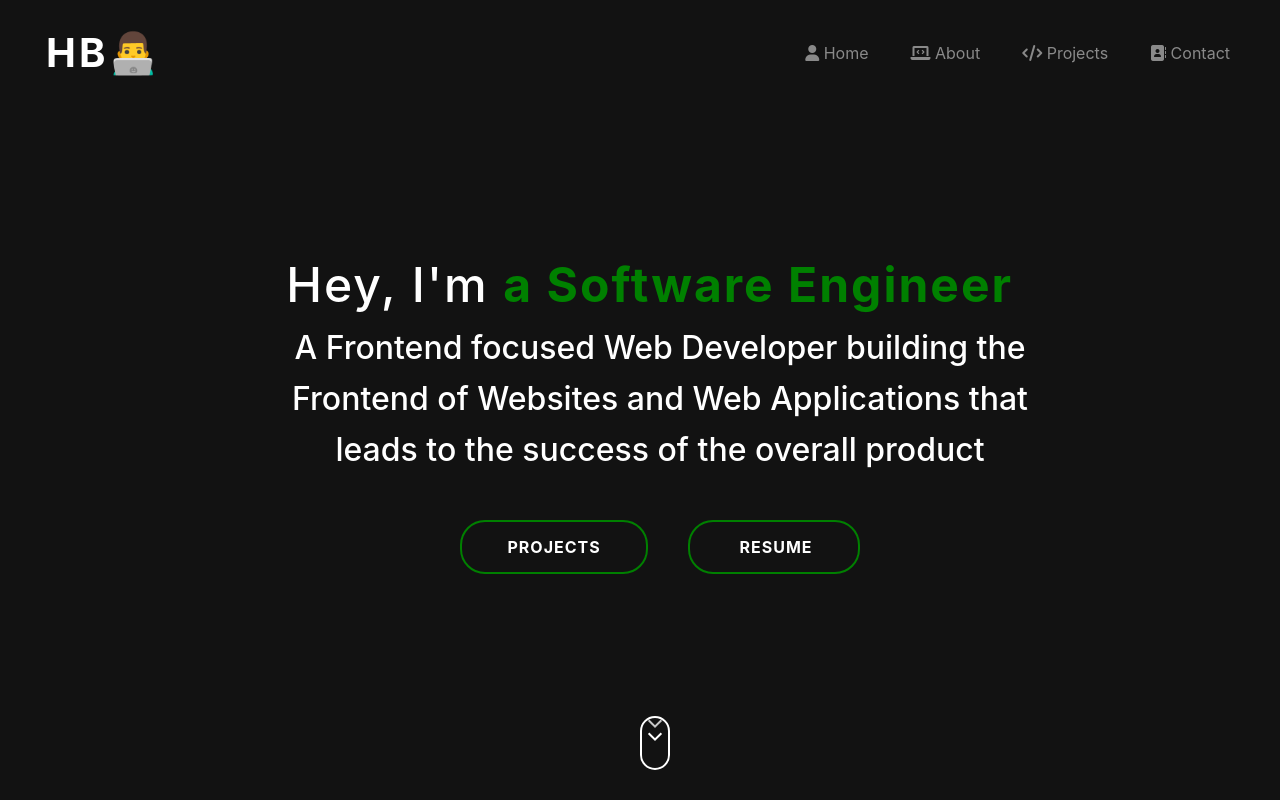
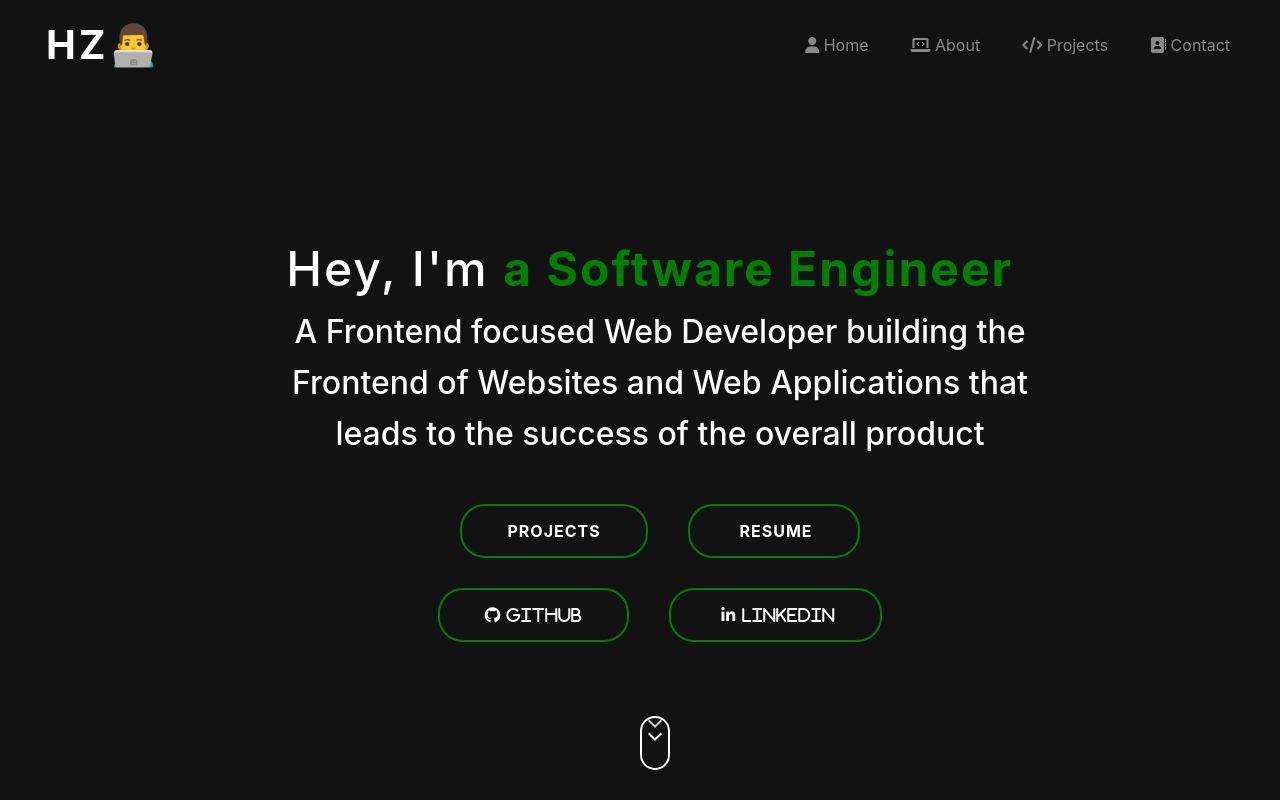
Before and after one commit to hamzazaka/Hamza-Portfolio, a React (Create React App) app in the folder portfolio-app/: page / in a window 1280 px wide. Shown: the top 800 px of the page. Built offline with nearby package versions, Linux system fonts and the light colour scheme.

Commit message:
changes are done on the files

```diff
--- a/portfolio-app/package.json
+++ b/portfolio-app/package.json
@@ -9,6 +9,7 @@
     "react": "^17.0.2",
     "react-dom": "^17.0.2",
     "react-scripts": "4.0.3",
+    "react-scroll": "^1.8.4",
     "react-typical": "^0.1.3",
     "web-vitals": "^1.0.1"
   },
--- a/portfolio-app/src/App.css
+++ b/portfolio-app/src/App.css
@@ -16,7 +16,8 @@
 } */
 
 .menu1{
-    margin-top: 10px;
+    padding-top: 10px;
+    background-color: #121212;
 }
 /* .logo{
     font-size: 30px;
@@ -52,14 +53,14 @@
 /* trying */
 
 .logo::before{
-    content: 'HB👨‍💻';
+    content: 'HZ👨‍💻';
     font-size: 40px;
     margin-left: 30px;
     font-weight: 700;
     letter-spacing: 3px;
 }
 .logo:hover::before{
-    content: 'HB👨‍💻';
+    content: 'HZ👨‍💻';
     color: green;
     transition: all 1s ease-in-out;
   transform: scaleX(1);
@@ -69,6 +70,7 @@
 .navii li a{
     margin-right: 26px;
     font-weight: 400;
+    font-size: 16px;
 
      /* position:relative;
   text-decoration:none;
@@ -124,9 +126,9 @@
 
 .heading1{
     /* background-color: red; */
-    padding-top: 90px;
+    padding-top: 170px;
     padding-left: 40px;
-    height: 90vh;
+    height: 100vh;
     /* background-image: linear-gradient(rgba(0,0,0,0.75),rgba(0,0,0,0.75)) */
 
 }
@@ -174,7 +176,7 @@
   border: 2px solid green;
   font-size: 27px; */
 
-  width: 200px;
+  width: 100px;
   padding: 15px 45px;
   text-align: center;
   margin: 20px 20px;
@@ -574,3 +576,15 @@
   font-weight: 600;
   font-size: 15px;
 }
+
+/* ////////////// Social Contact */
+
+.social-contact{
+  text-align: center;
+  margin-top: 50px;
+}
+.social-contact a i{
+  font-size: 38px;
+  padding-right: 90px;
+
+}
--- a/portfolio-app/src/App.js
+++ b/portfolio-app/src/App.js
@@ -1,4 +1,3 @@
-import logo from './logo.svg';
 import './App.css';
 import Navbar from './components/Navbar';
 import Header from './components/Header';
--- a/portfolio-app/src/components/Aboutme.js
+++ b/portfolio-app/src/components/Aboutme.js
@@ -2,7 +2,7 @@ import React from 'react'
 
 export default function Aboutme() {
     return (
-        <div className='about-page'>
+        <div id='About' className='about-page'>
         <div className='aboutme'>
             <h1>About me</h1>
             <p>Here you will find more information about me, what I do, and my current skills mostly in terms of programming and technology</p>
--- a/portfolio-app/src/components/Contact.js
+++ b/portfolio-app/src/components/Contact.js
@@ -2,7 +2,7 @@ import React from 'react'
 
 export default function Contact() {
     return (
-        <div className='contact-form'>
+        <div id='Contact' className='contact-form'>
             <div className='aboutme'>
             <h1>Contact</h1>
             <p>Feel free to Contact me, I'm open to <strong>Job</strong> opportunities where I can contribute, learn and grow. If you have a good opportunity that matches my skills and experience then don't hesitate to <strong>contact </strong> me.</p>
--- a/portfolio-app/src/components/Header.js
+++ b/portfolio-app/src/components/Header.js
@@ -1,11 +1,12 @@
 import React from 'react';
-import Typical from 'react-typical'
+import Typical from 'react-typical';
+import { Link } from 'react-scroll';
 
 export default function Header() {
 
     return (
         <>
-         <div className="contain heading1 ">
+         <div id='home' className="contain heading1 ">
         <div className="row">
             <div className="col-md-8 mx-auto hh">
                 <h1>Hey, I'm
@@ -25,20 +26,22 @@ export default function Header() {
                 <h2>A Frontend focused Web Developer building the Frontend of Websites and Web Applications that leads to the success of the overall product
       </h2>
                 <div className="hello1">
-                <a className=" " href=""><span></span> PROJECTS</a>
-                <a className=" " href=""><span></span> RESUME</a>
-
+                <Link smooth={true} to='Projects' offset={-110}><span></span> PROJECTS</Link>
+                <a href=''><span></span> RESUME</a>
+                </div>
+                <div className="col-md-12 hello1 social-contacts">
+                    <a href=''><span></span><i class="fab fa-github"> GITHUB </i></a>
+                    <a href=''><span></span> <i class="fab fa-linkedin-in"> Linkedin</i></a>
                 </div>
             </div>
         </div>
     </div>
-     {/* <div className="socials">
-            <li><i class="fab fa-github"></i></li>
-            <li><i class="fab fa-linkedin-in"></i></li>
-            <li><i class="fab fa-linkedin-in"></i></li>
-            <li><i class="fab fa-linkedin-in"></i></li>
+     {/* <div className="mysocial">
 
+         <a href=""><i class="fab fa-github"></i></a>
+         <a href=""><i class="fab fa-linkedin-in"></i></a>
         </div> */}
+
         <div className="scroll-mouse"></div>
     </>
 
--- a/portfolio-app/src/components/Navbar.js
+++ b/portfolio-app/src/components/Navbar.js
@@ -1,10 +1,11 @@
-import React from 'react'
+import React from 'react';
+import { Link } from 'react-scroll';
 
 export default function Navbar() {
 
     return (
-    <nav className="navbar navbar-expand-lg navbar-dark menu1 ">
-        <a className="navbar-brand logo" href="#"></a>
+    <nav className="navbar navbar-expand-lg navbar-dark menu1 fixed-top  ">
+        <Link className="navbar-brand logo" href="#"></Link>
         <button className="navbar-toggler" type="button" data-toggle="collapse" data-target="#navbarTogglerDemo02"
             aria-controls="navbarTogglerDemo02" aria-expanded="false" aria-label="Toggle navigation">
             <span className="navbar-toggler-icon"></span>
@@ -13,16 +14,16 @@ export default function Navbar() {
         <div className="collapse navbar-collapse navii" id="navbarTogglerDemo02">
             <ul className="navbar-nav ml-auto mt-2 mt-lg-0 navii">
                 <li className="nav-item ">
-                    <a className="nav-link" href="#"> <i class="fas fa-user"></i> Home<span className="sr-only"></span></a>
+                    <Link smooth={true} to='home' offset={-110} className="nav-link" href="#"> <i class="fas fa-user"></i> Home<span className="sr-only"></span></Link>
                 </li>
                 <li className="nav-item">
-                    <a className="nav-link" href="#"><i class="fas fa-laptop-code"></i> About</a>
+                    <Link smooth={true} to='About' offset={-110}  className="nav-link" href="#"><i class="fas fa-laptop-code"></i> About</Link>
                 </li>
                 <li className="nav-item mynav">
-                    <a className="nav-link " href="#"><i class="fas fa-code"></i> Projects</a>
+                    <Link smooth={true} to='Projects' offset={-110}  className="nav-link " href="#"><i class="fas fa-code"></i> Projects</Link>
                 </li>
                 <li className="nav-item">
-                    <a className="nav-link " href="#"><i class="fas fa-address-book"></i> Contact</a>
+                    <Link smooth={true} to='Contact' offset={-110}  className="nav-link " href="#"><i class="fas fa-address-book"></i> Contact</Link>
                 </li>
             </ul>
         </div>
--- a/portfolio-app/src/components/Projects.js
+++ b/portfolio-app/src/components/Projects.js
@@ -4,7 +4,7 @@ import pic2 from '../assets/project.png';
 
 export default function Projects() {
     return (
-        <div className='project-page'>
+        <div id='Projects' className='project-page'>
             <div className='aboutme'>
             <h1>Projects</h1>
             <p>Here you will find some of the personal and clients projects that I created with each project containing its own case study</p>
```
Also changed, not shown: 2 other files (tests, documents, lock files or other folders).
